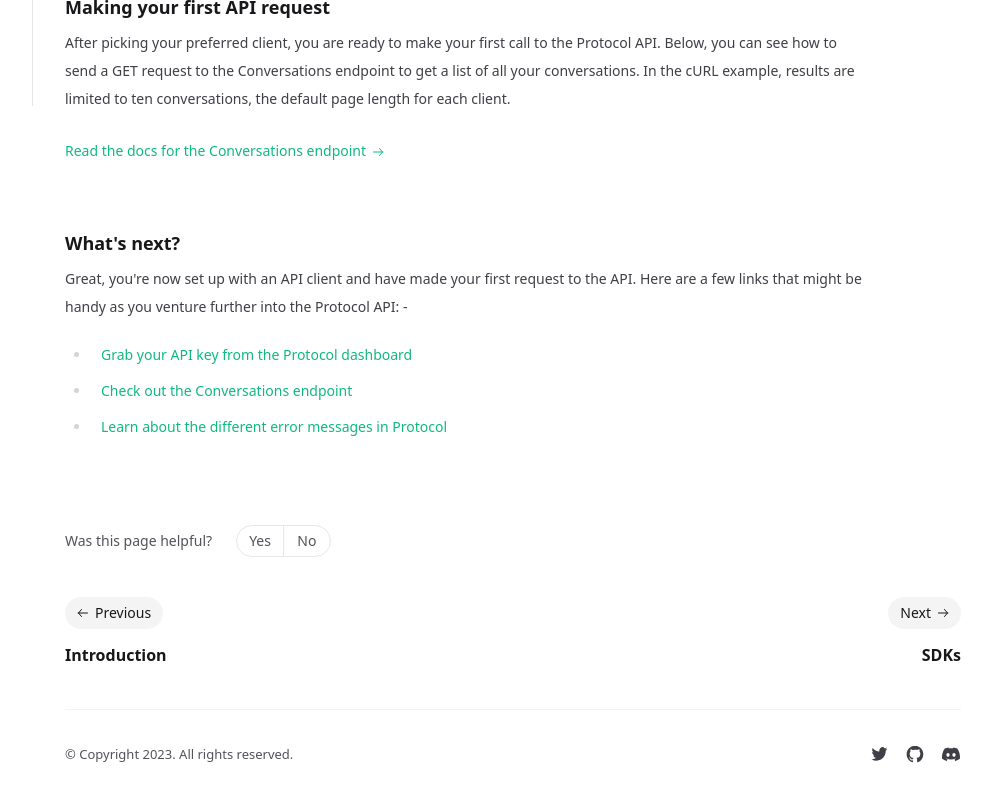
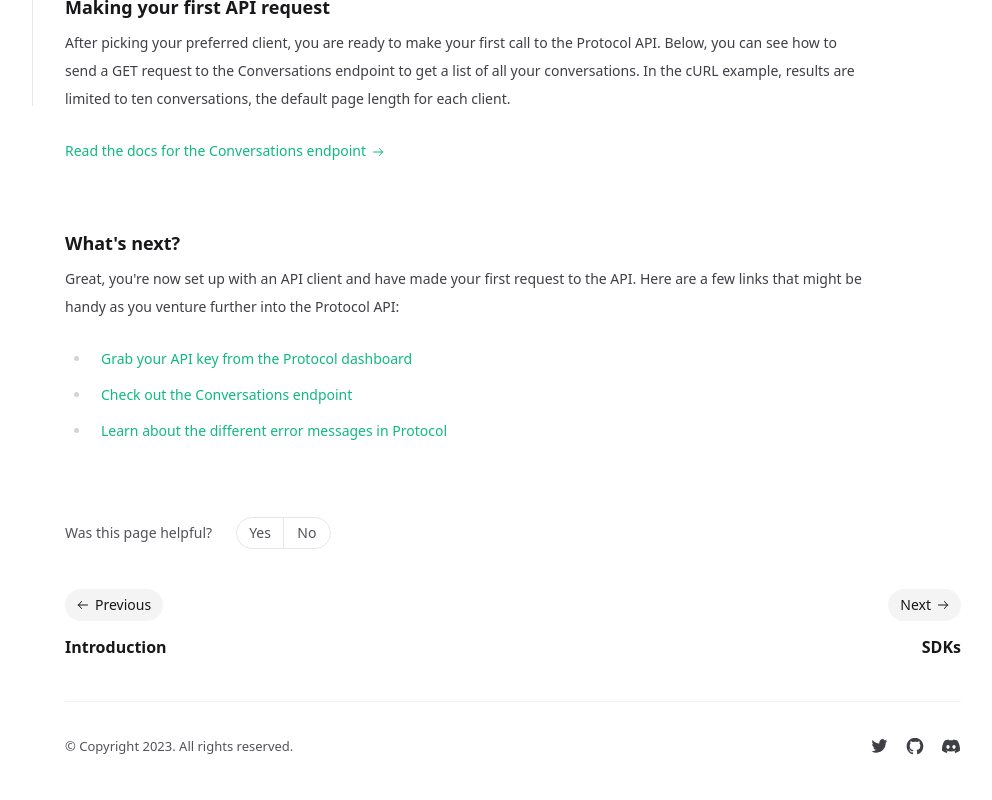
Before and after one commit to awesomecoderdev/starter, a Next.js app: page /quickstart in a window 1280 px wide. Shown: the part 694-1494 px from the top of the page, without its empty margins (287-1279 px from the left). Built offline with nearby package versions, Linux system fonts and the light colour scheme.

Commit message:
Updated Components

```diff
--- a/src/app/quickstart/page.tsx
+++ b/src/app/quickstart/page.tsx
@@ -105,7 +105,9 @@ $client->conversations->list();
 			<p>
 				Great, you're now set up with an API client and have made your
 				first request to the API. Here are a few links that might be
-				handy as you venture further into the Protocol API: -{" "}
+				handy as you venture further into the Protocol API:
+			</p>
+
 			<ul>
 				<li>
 					<Link href="#">
@@ -123,7 +125,6 @@ $client->conversations->list();
 					</Link>
 				</li>
 			</ul>
-			</p>
 		</>
 	);
 }
```
Lines whose indentation alone changed are shown as unchanged.
